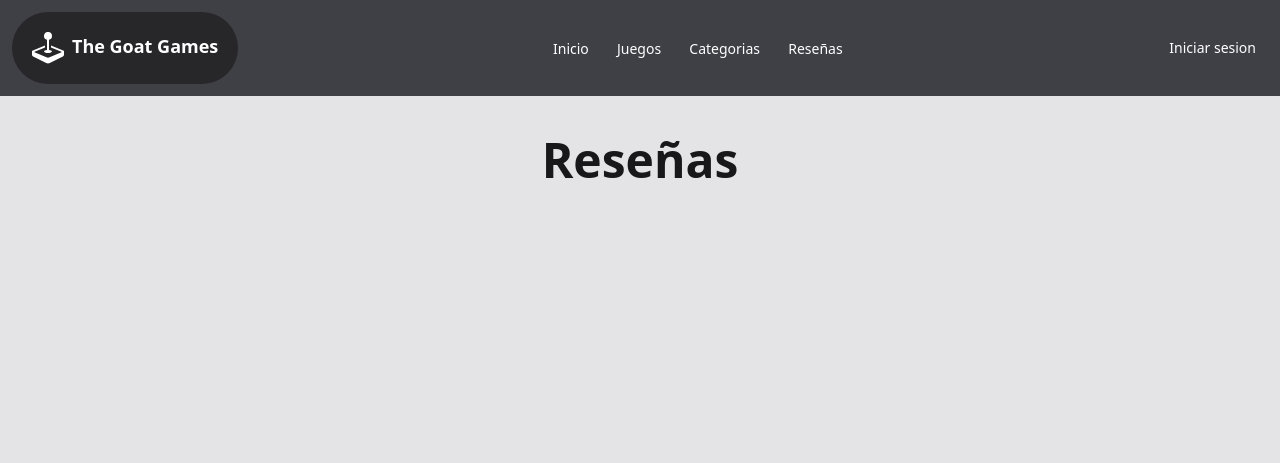
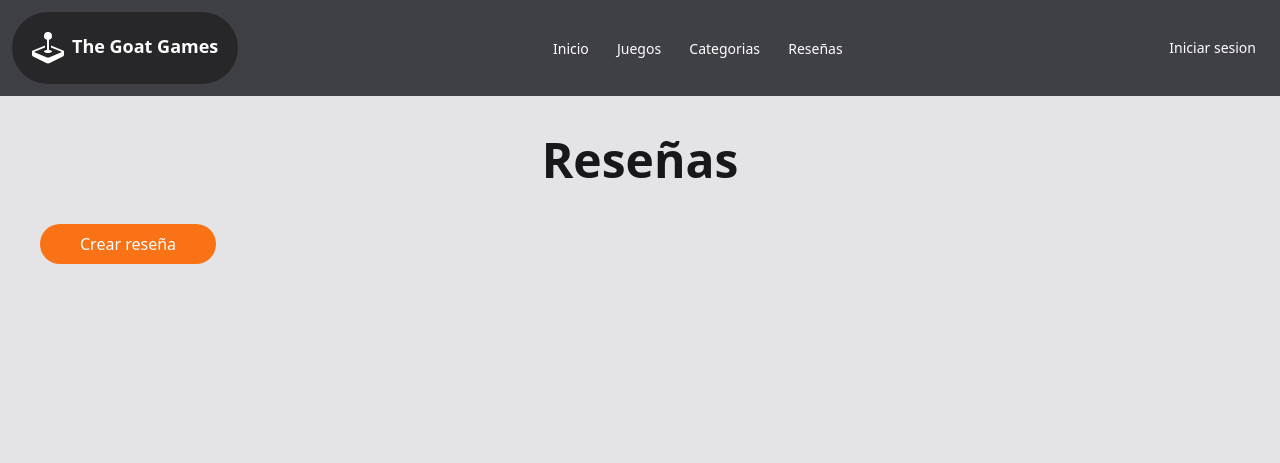
Before and after one commit to sebasMaldonado10/django_videojuegos, a Django app: page /resenas/ in a window 1280 px wide. Shown: the top 463 px of the page. Run offline with Django 5.2, Linux system fonts and the light colour scheme; data that the repository does not hold is empty; some libraries are stand-ins or nearby versions.

Commit message:
Creacion Crate Resena

```diff
--- a/juegos/forms.py
+++ b/juegos/forms.py
@@ -7,6 +7,5 @@ class ResenaForm (forms.ModelForm):
         fields = [
             "usuario",
             "videojuego",
-            'fecha'
             "comentario",
         ]
--- a/juegos/templates/juegos/resenas.html
+++ b/juegos/templates/juegos/resenas.html
@@ -3,8 +3,12 @@
 {% block title %} Reseñas {% endblock %}
 
 {% block body %}
-    <div class="p-5">
+    <div class="flex flex-col p-5">
         <h1 class="font-xl flex justify-center text-5xl font-bold p-5">Reseñas</h1>
+        <a href="{% url 'crearResena' %}" class="flex w-fit px-10 py-2 m-5 bg-orange-500 text-white rounded rounded-3xl hover:bg-orange-600">
+            Crear reseña
+        </a>
+        <article class="flex flex-col">
             {% for resena in resenas %}
                 {% if resena %}
                     <div class="border border-zinc-400 shadow-lg rounded-lg bg-white p-3 mb-3">
@@ -16,5 +20,6 @@
                     <p class="text-sm text-gray-500">No hay reseñas disponibles.</p>
                 {% endif %}
             {% endfor %}
+        </article>
     </div>
 {% endblock %}
--- a/juegos/urls.py
+++ b/juegos/urls.py
@@ -5,4 +5,5 @@ urlpatterns = [
     path('', views.inicio, name='inicio'),
     path('juegos/', views.juegos, name='juegos'),
     path('resenas/', views.resenas, name='resenas'),
+    path('nuevaResena/', views.CrearResena, name='crearResena'),
 ]
--- a/juegos/views.py
+++ b/juegos/views.py
@@ -13,15 +13,15 @@ def juegos(request):
 ###CRUD modelo resena
 
 #Create
-"""
 def CrearResena(request):
     if request.method == 'POST':
         form = ResenaForm(request.POST)
         if form.is_valid():
             form.save()
-            return redirect('resena')
-    return render (request, 'template', {'': })
-"""
+            return redirect('resenas')
+    else:
+        form = ResenaForm()
+    return render (request, 'juegos/crear_resena.html', {'form': form})
 
 #Read
 def resenas(request):
```
Also changed, not shown: juegos/templates/juegos/crear_resena.html (added, +20 -0 lines). Lines whose indentation alone changed are shown as unchanged.
